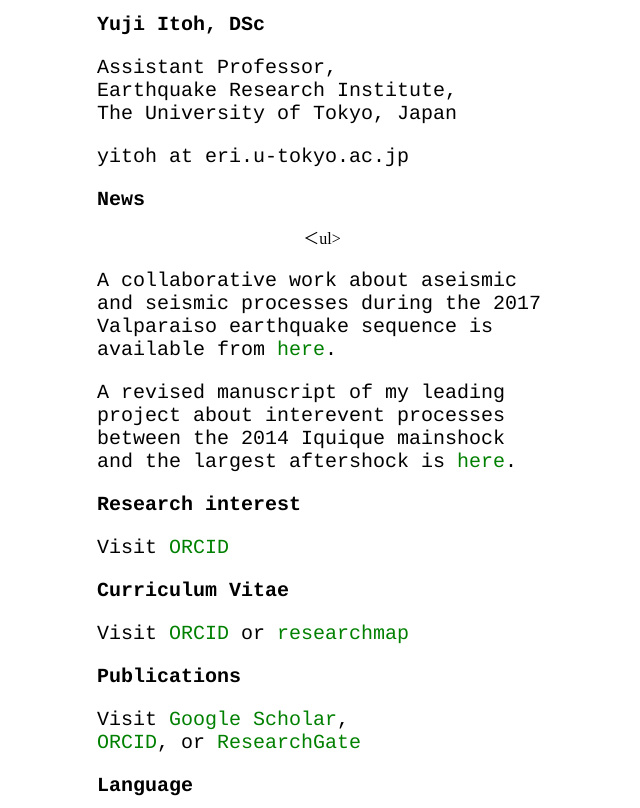
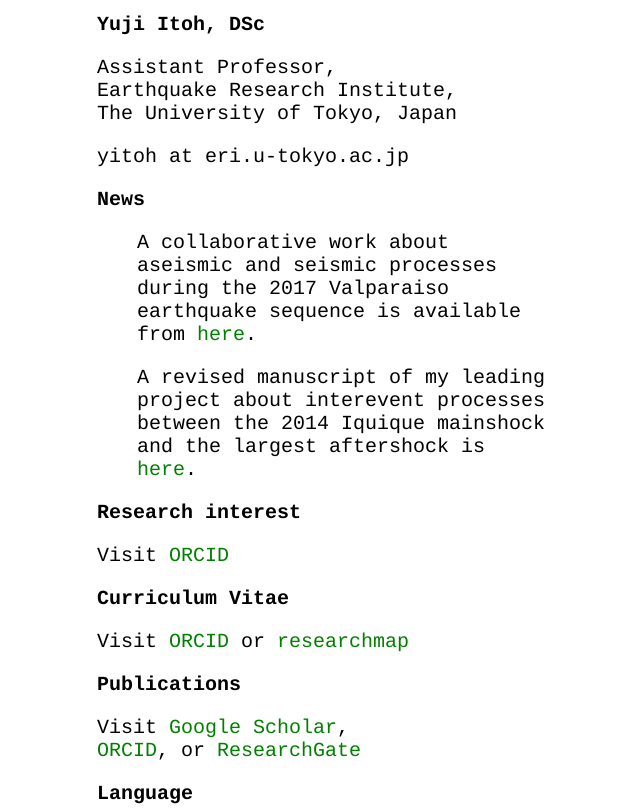
Before and after one commit to yujiitoh/yujiitoh.github.io, a plain HTML site: page index.html in a window 1280 px wide. Shown: the top 808 px of the page, without its empty margins (318-958 px from the left). Drawn offline with Linux system fonts and the light colour scheme.

Commit message:
Update index.html

```diff
--- a/index.html
+++ b/index.html
@@ -23,7 +23,7 @@ a   {color: green; font-family: courier; font-size: 20px; text-decoration:none;
 
 
 <h1>News</h1>
-  ＜ul>
+  <ul>
   <il><p>A collaborative work about aseismic and seismic processes during the 2017 Valparaiso earthquake sequence is available from <a href="https://agupubs.onlinelibrary.wiley.com/doi/10.1029/2023JB026603">here</a>.</p></il>
 
   <il><p>A revised manuscript of my leading project about interevent processes between the 2014 Iquique mainshock and the largest aftershock is <a href="https://doi.org/10.31223/X5G08S">here</a>.</p></il>
```
